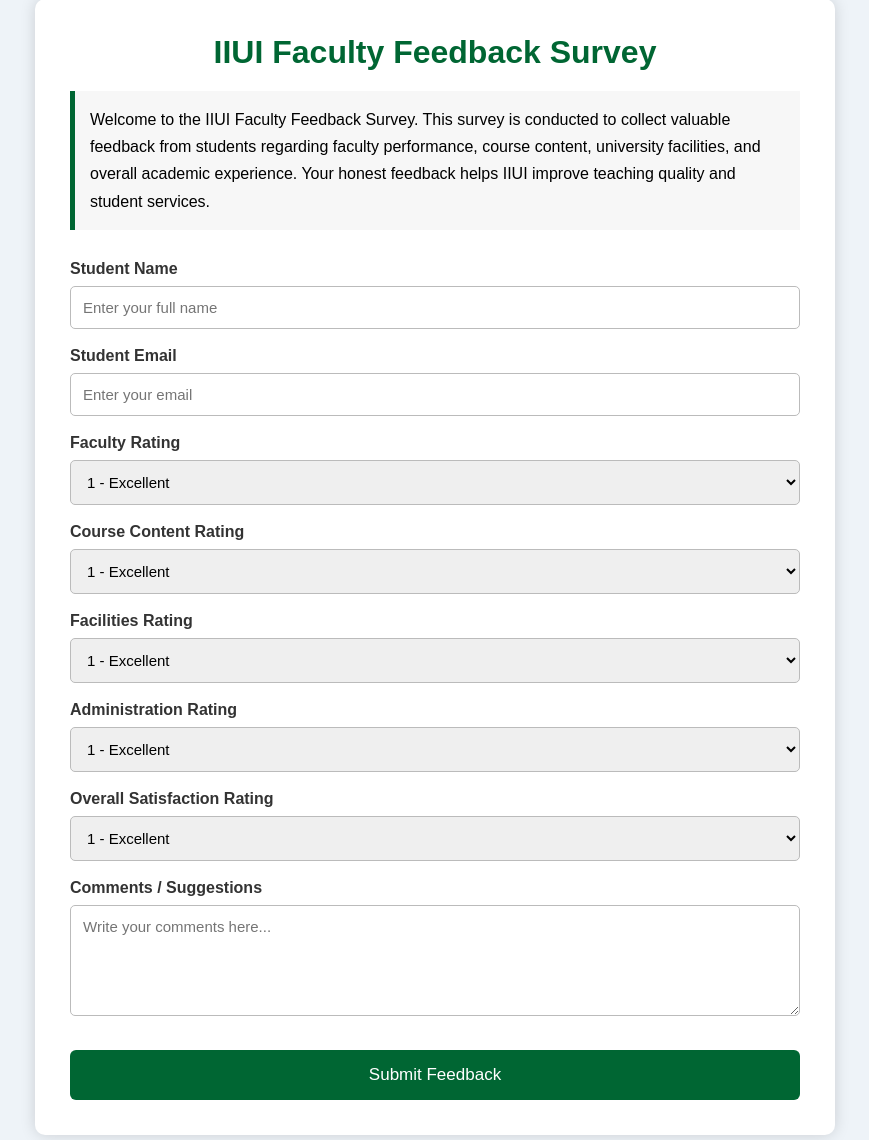
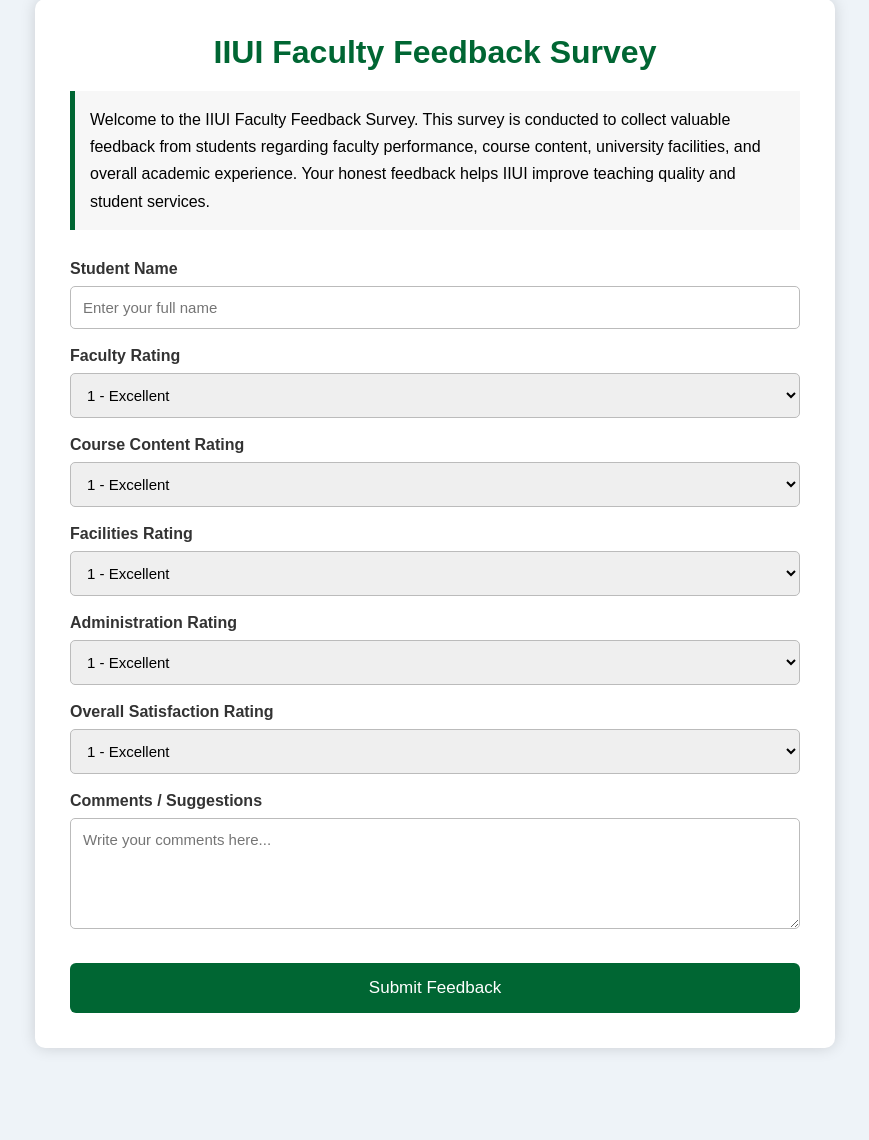
Before and after one commit to FatimaBatool55/IIUIFacultyFeedback, a Flask app: page /feedback in a window 1280 px wide. Shown: the part 41-1181 px from the top of the page, without its empty margins (205-1074 px from the left). After the commit the page ends 1092 px from the top, so only its background shows below. Run offline with Flask 3, Linux system fonts and the light colour scheme; the visitor is signed in with stand-in values (Sample User, id 1).

Commit message:
Update index.html

```diff
--- a/templates/index.html
+++ b/templates/index.html
@@ -38,12 +38,7 @@
                placeholder="Enter your full name"
                required>
 
-        <label>Student Email</label>
 
-        <input type="email"
-               name="student_email"
-               placeholder="Enter your email"
-               required>
 
         <label>Faculty Rating</label>
 
```
